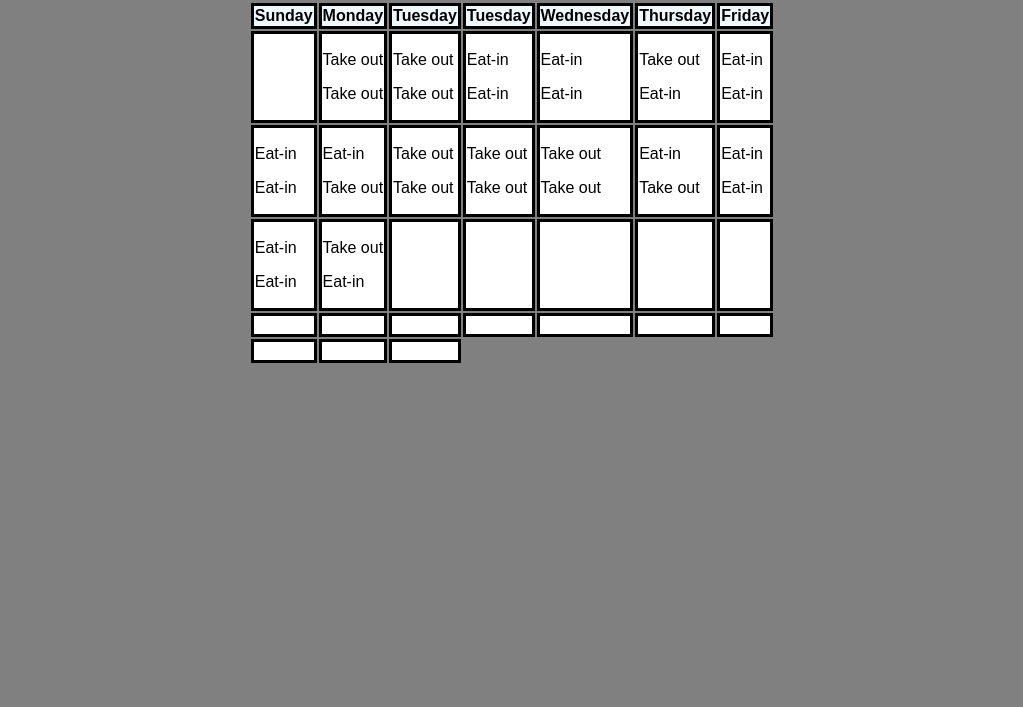
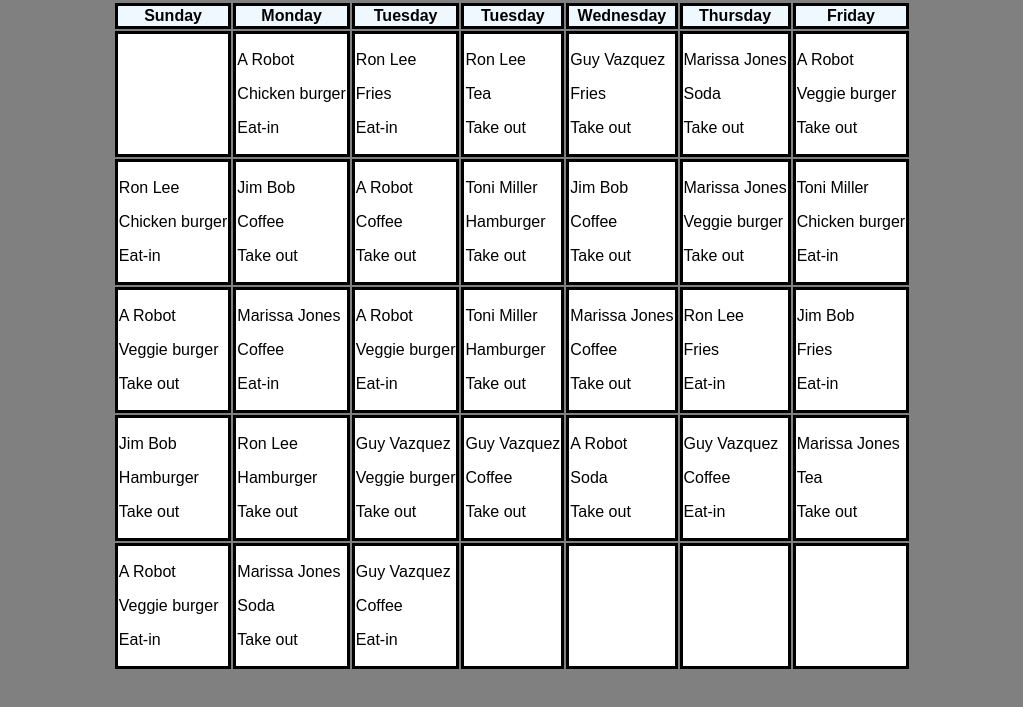
Before and after one commit to EgehEgeh/COMP125-Website, a plain HTML site: page calendar.html in a window 1280 px wide. Shown: the part 79-786 px from the top of the page, without its empty margins (128-1151 px from the left). Drawn offline with Linux system fonts and the light colour scheme.

Commit message:
finished calendar page

```diff
--- a/calendar.html
+++ b/calendar.html
@@ -36,133 +36,167 @@
                 <tr>
                     <td class="differentMonth"></td>
                     <td id="04-1">
-                        <p>oy</p>
-                        <p></p>
+                        <p class="customer"></p>
+                        <p class="item"></p>
+                        <p class="eatWhere"></p>
                     </td>
                     <td id="04-2">
-                        <p></p>
-                        <p></p>
+                        <p class="customer"></p>
+                        <p class="item"></p>
+                        <p class="eatWhere"></p>
                     </td>
                     <td id="04-3">
-                        <p></p>
-                        <p></p>
+                        <p class="customer"></p>
+                        <p class="item"></p>
+                        <p class="eatWhere"></p>
                     </td>
                     <td id="04-4">
-                        <p></p>
-                        <p></p>
+                        <p class="customer"></p>
+                        <p class="item"></p>
+                        <p class="eatWhere"></p>
                     </td>
                     <td id="04-5">
-                        <p></p>
-                        <p></p>
+                        <p class="customer"></p>
+                        <p class="item"></p>
+                        <p class="eatWhere"></p>
                     </td>
                     <td id="04-6">
-                        <p></p>
-                        <p></p>
+                        <p class="customer"></p>
+                        <p class="item"></p>
+                        <p class="eatWhere"></p>
                     </td>
                 </tr>
                 <tr>
                     <td id="04-7">
-                        <p></p>
-                        <p></p>
+                        <p class="customer"></p>
+                        <p class="item"></p>
+                        <p class="eatWhere"></p>
                     </td>
                     <td id="04-8">
-                        <p></p>
-                        <p></p>
+                        <p class="customer"></p>
+                        <p class="item"></p>
+                        <p class="eatWhere"></p>
                     </td>
                     <td id="04-9">
-                        <p></p>
-                        <p></p>
+                        <p class="customer"></p>
+                        <p class="item"></p>
+                        <p class="eatWhere"></p>
                     </td>
                     <td id="04-10">
-                        <p></p>
-                        <p></p>
+                        <p class="customer"></p>
+                        <p class="item"></p>
+                        <p class="eatWhere"></p>
                     </td>
                     <td id="04-11">
-                        <p></p>
-                        <p></p>
+                        <p class="customer"></p>
+                        <p class="item"></p>
+                        <p class="eatWhere"></p>
                     </td>
                     <td id="04-12">
-                        <p></p>
-                        <p></p>
+                        <p class="customer"></p>
+                        <p class="item"></p>
+                        <p class="eatWhere"></p>
                     </td>
                     <td id="04-13">
-                        <p></p>
-                        <p></p>
+                        <p class="customer"></p>
+                        <p class="item"></p>
+                        <p class="eatWhere"></p>
                     </td>
                 </tr>
                 <tr>
                     <td id="04-14">
-                        <p></p>
-                        <p></p>
+                        <p class="customer"></p>
+                        <p class="item"></p>
+                        <p class="eatWhere"></p>
                     </td>
                     <td id="04-15">
-                        <p></p>
-                        <p></p>
+                        <p class="customer"></p>
+                        <p class="item"></p>
+                        <p class="eatWhere"></p>
                     </td>
                     <td id="04-16">
-                        <p></p>
-                        <p></p>
+                        <p class="customer"></p>
+                        <p class="item"></p>
+                        <p class="eatWhere"></p>
                     </td>
                     <td id="04-17">
-                        <p></p>
-                        <p></p>
+                        <p class="customer"></p>
+                        <p class="item"></p>
+                        <p class="eatWhere"></p>
                     </td>
                     <td id="04-18">
-                        <p></p>
-                        <p></p>
+                        <p class="customer"></p>
+                        <p class="item"></p>
+                        <p class="eatWhere"></p>
                     </td>
                     <td id="04-19">
-                        <p></p>
-                        <p></p>
+                        <p class="customer"></p>
+                        <p class="item"></p>
+                        <p class="eatWhere"></p>
                     </td>
                     <td id="04-20">
-                        <p></p>
-                        <p></p>
+                        <p class="customer"></p>
+                        <p class="item"></p>
+                        <p class="eatWhere"></p>
                     </td>
                 </tr>
                 <tr>
                     <td id="04-21">
-                        <p></p>
-                        <p></p>
+                        <p class="customer"></p>
+                        <p class="item"></p>
+                        <p class="eatWhere"></p>
                     </td>
                     <td id="04-22">
-                        <p></p>
-                        <p></p>
+                        <p class="customer"></p>
+                        <p class="item"></p>
+                        <p class="eatWhere"></p>
                     </td>
                     <td id="04-23">
-                        <p></p>
-                        <p></p>
+                        <p class="customer"></p>
+                        <p class="item"></p>
+                        <p class="eatWhere"></p>
                     </td>
                     <td id="04-24">
-                         <p></p>
-                           <p></p>
+                        <p class="customer"></p>
+                        <p class="item"></p>
+                        <p class="eatWhere"></p>
                     </td>
                      <td id="04-25">
-                        <p></p>
-                        <p></p>
+                        <p class="customer"></p>
+                        <p class="item"></p>
+                        <p class="eatWhere"></p>
                     </td>
                     <td id="04-26">
-                        <p></p>
-                        <p></p>
+                        <p class="customer"></p>
+                        <p class="item"></p>
+                        <p class="eatWhere"></p>
                     </td>
                     <td id="04-27">
-                        <p></p>
-                         <p></p>
+                        <p class="customer"></p>
+                        <p class="item"></p>
+                        <p class="eatWhere"></p>
                     </td>
                 </tr>
                 <tr>
                     <td id="04-28">
-                        <p></p>
-                        <p></p>
+                        <p class="customer"></p>
+                        <p class="item"></p>
+                        <p class="eatWhere"></p>
                     </td>
                     <td id="04-29">
-                        <p></p>
-                        <p></p>
+                        <p class="customer"></p>
+                        <p class="item"></p>
+                        <p class="eatWhere"></p>
                     </td>
                     <td id="04-30">
-                        <p></p>
-                        <p></p>
+                        <p class="customer"></p>
+                        <p class="item"></p>
+                        <p class="eatWhere"></p>
                     </td>
+                    <td></td>
+                    <td></td>
+                    <td></td>
+                    <td></td>
                 </tr>
             </tbody>
         </table>
--- a/calendar.js
+++ b/calendar.js
@@ -1,8 +1,8 @@
 var daysOfWeek = ["Sunday", "Monday", "Tuesday", "Tuesday",
     "Wednesday", "Thursday", "Friday", "Saturday"];
 
-var customers = ["Customer 1", "Customer 2", "Customer 3", "Customer 4",
-    "Customer 5", "Customer 6", "Customer 7"];
+var customers = ["Jim Bob", "Marissa Jones", "Guy Vazquez", "Toni Miller",
+    "Ron Lee", "A Robot"];
 
 var inOrOut = ["Eat-in", "Eat-in", "Eat-in", "Eat-in", "Take out", "Take out",
     "Eat-in", "Eat-in", "Take out", "Take out", "Eat-in", "Take out",
@@ -10,7 +10,7 @@ var inOrOut = ["Eat-in", "Eat-in", "Eat-in", "Eat-in", "Take out", "Take out",
     "Take out", "Eat-in", "Take out", "Eat-in", "Take out", "Eat-in",
     "Eat-in", "Eat-in", "Eat-in", "Take out", "Eat-in"];
 
-var food = ["Spaghetti", "Hamburger", "Fried chicken", ]
+var food = ["Hamburger", "Chicken burger", "Veggie burger", "Fries", "Coffee", "Tea", "Soda" ]
 
 function addColumnHeaders () {
     var i = 0;
@@ -21,24 +21,18 @@ function addColumnHeaders () {
     }
 }
 
-function randomCustomer() {
+function calendarPopulator() {
     var i = 0;
     while (i < 30) {
-        document.getElementsByTagName("p")[i].innerHTML
+        document.getElementsByClassName("customer")[i].innerHTML
         = customers[Math.floor(Math.random()*customers.length)];
-        document.getElementsByTagName("p")[i].innerHTML
+        document.getElementsByClassName("item")[i].innerHTML
+        = food[Math.floor(Math.random()*food.length)];
+        document.getElementsByClassName("eatWhere")[i].innerHTML
         = inOrOut[Math.floor(Math.random()*inOrOut.length)];
         i++;
     }
 }
 
-function randomInOrOut() {
-    return inOrOut[Math.floor(Math.random()*inOrOut.length)];
-}
-
-function randomFood() {
-    return food[Math.floor(Math.random()*food.length)];
-}
-
 window.addEventListener ("load", addColumnHeaders, false);
-window.addEventListener ("load", randomCustomer, false);
+window.addEventListener ("load", calendarPopulator, false);
```
Also changed, not shown: list.html (+1 -0 lines).
